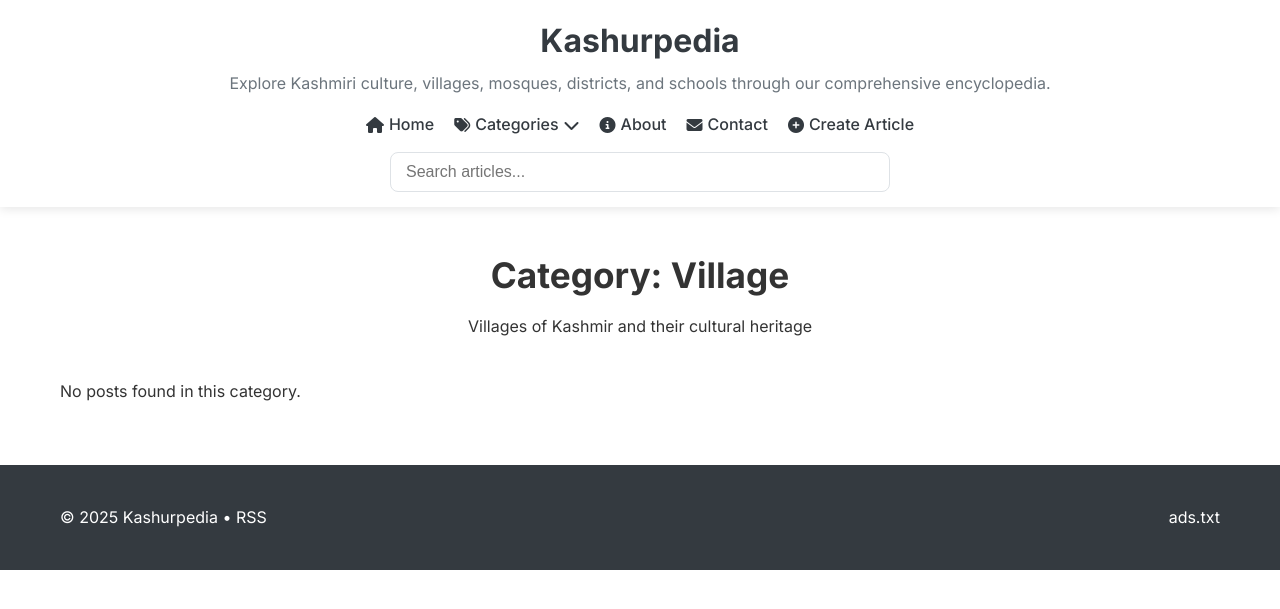
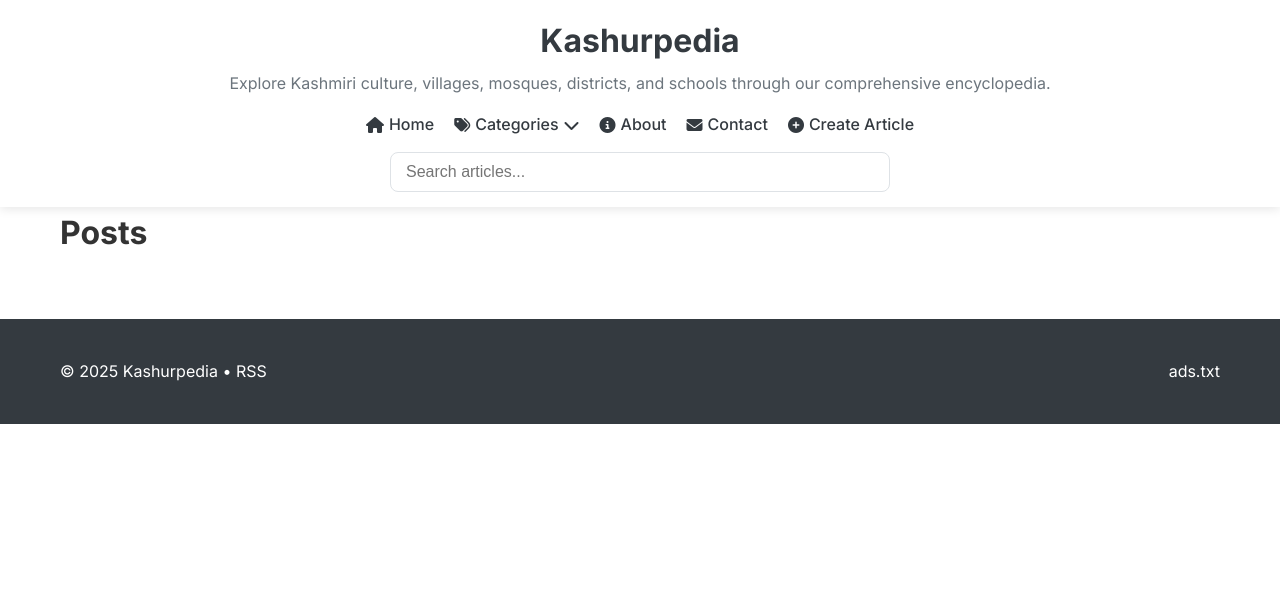
Before and after one commit to itzfew/kashur-koam, a Jekyll site: the page built from categories/village.md, in a window 1280 px wide. Shown: the top 609 px of the page. Built offline with Jekyll 4.4.1, drawn with Linux system fonts in a browser that asks for light colours.

Commit message:
Update category.html

```diff
--- a/_layouts/category.html
+++ b/_layouts/category.html
@@ -2,38 +2,41 @@
 layout: default
 ---
 
-<section class="category-header">
-  <h1>Category: {{ page.title }}</h1>
-  <p>{{ page.description | default: "Articles in this category" }}</p>
-</section>
+<h1>{{ page.category | capitalize }} Posts</h1>
 
-<section class="posts-list">
-  {% assign cat = page.slug | default: page.title | downcase %}
+<div class="posts">
+  {% for post in site.posts %}
+    {% if post.categories contains page.category %}
+      <article class="post">
+        {% if post.image %}
+          <img src="{{ post.image | relative_url }}" alt="{{ post.title }}" style="max-width: 100%; height: auto;">
+        {% endif %}
+        <h2><a href="{{ post.url | relative_url }}">{{ post.title }}</a></h2>
+        <p>{{ post.description }}</p>
+        <p><small>By {{ post.author }} | {{ post.date | date: "%B %d, %Y" }}</small></p>
+        <a href="{{ post.url | relative_url }}" class="read-more">Read More</a>
+      </article>
+    {% endif %}
+  {% endfor %}
+</div>
 
-  {% if site.categories[cat] and site.categories[cat].size > 0 %}
-    {% for post in site.categories[cat] %}
-      <article class="post-preview">
-        {% if post.image %}
-        <div class="post-image">
-          <img src="{{ post.image }}" alt="{{ post.title }}">
-        </div>
-        {% endif %}
-        <div class="post-content">
-          <h2><a href="{{ post.url | relative_url }}">{{ post.title }}</a></h2>
-          <p class="meta">
-            <i class="far fa-calendar"></i> {{ post.date | date: "%B %d, %Y" }}
-            {% if post.categories %} • <i class="fas fa-tag"></i>
-              {% for category in post.categories %}
-                <a href="/categories/{{ category | slugify }}/">{{ category }}</a>{% unless forloop.last %}, {% endunless %}
-              {% endfor %}
-            {% endif %}
-          </p>
-          <div class="excerpt">{{ post.excerpt | strip_html | truncate: 250 }}</div>
-          <a class="read-more" href="{{ post.url | relative_url }}">Read More <i class="fas fa-arrow-right"></i></a>
-        </div>
-      </article>
-    {% endfor %}
-  {% else %}
-    <p>No posts found in this category.</p>
-  {% endif %}
-</section>
+<style>
+  .posts {
+    display: grid;
+    gap: 20px;
+  }
+  .post {
+    border-bottom: 1px solid #ddd;
+    padding-bottom: 20px;
+    margin-bottom: 20px;
+  }
+  .read-more {
+    display: inline-block;
+    margin-top: 10px;
+    color: #007bff;
+    text-decoration: none;
+  }
+  .read-more:hover {
+    text-decoration: underline;
+  }
+</style>
```
